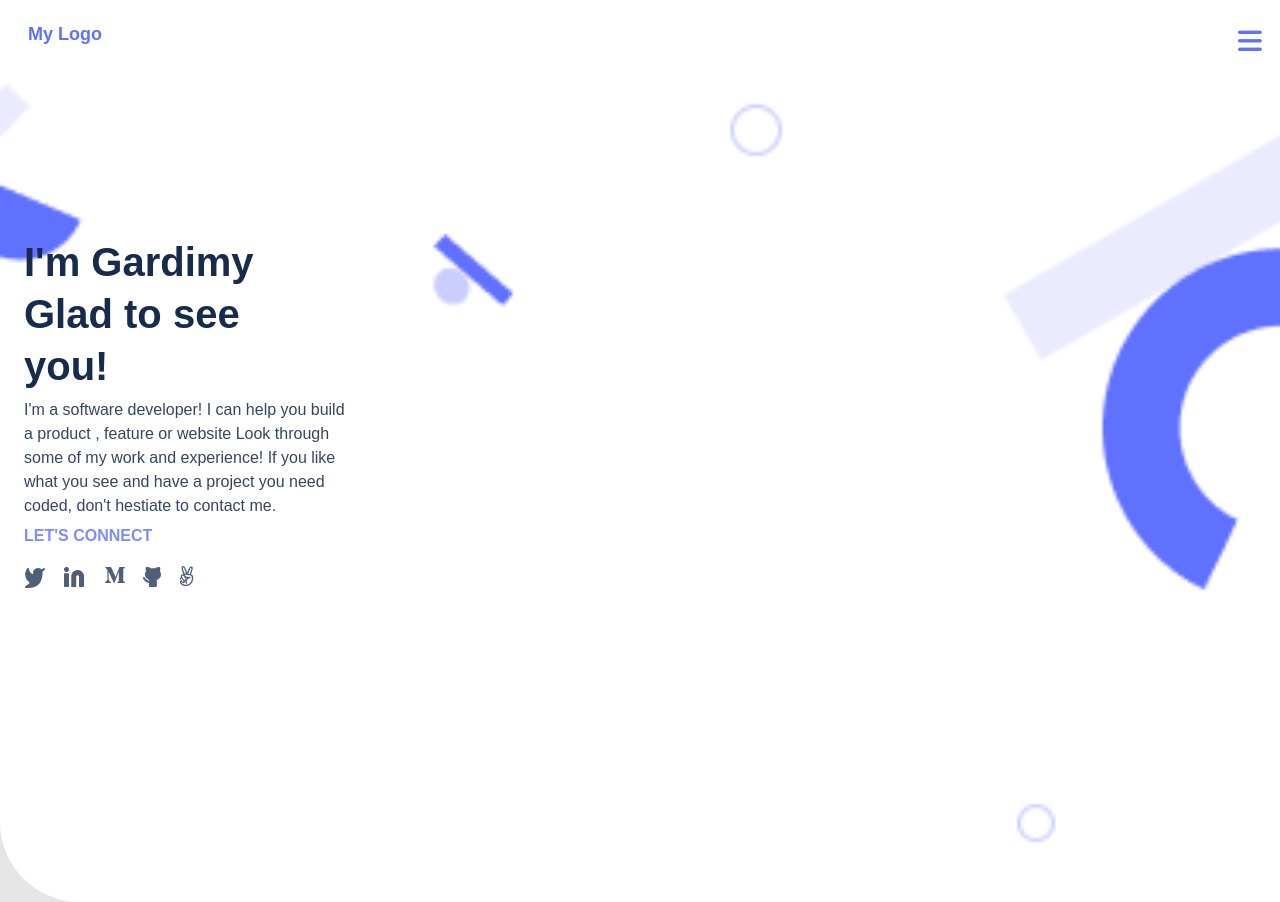
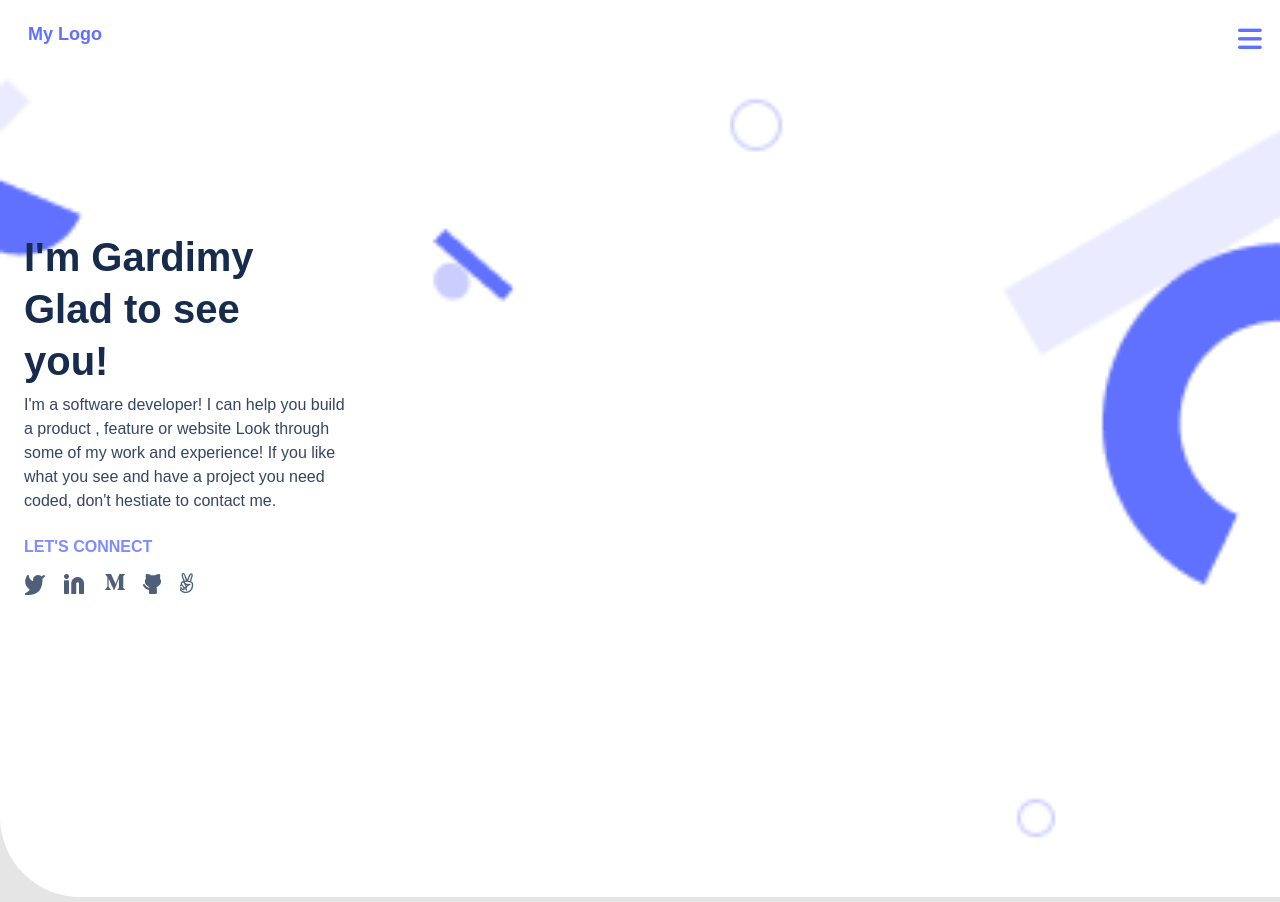
Before and after one commit to Gardimy/Mobile-first, a website: page index.html in a window 1280 px wide. Drawn offline with Linux system fonts and the light colour scheme.

Commit message:
Update index.html and style.css

```diff
--- a/index.html
+++ b/index.html
@@ -9,25 +9,24 @@
 	<script src="https://kit.fontawesome.com/27ebd9ab14.js" crossorigin="anonymous"></script>
 </head>
 <body>
-	<header>
-	<nav>
+	<section class="header">
+
 		<div class="header-page">
 			<a href="#index.html" class="Mylogo"> My Logo</a>
 			<a class="Hamberger"><i class="fa-solid fa-bars"></i></a>
 		</div>
-	</nav>
 
 		<div class="header-container">
 		  <h1 class="title1">I'm Gardimy <br>Glad to see you!</h1>
-		  <p class="title2">
+		  <h2 class="title2">
 			I'm a software developer! I can help you build a product ,
 			feature or website Look through some of my work and experience! If you
 			like what you see and have a project you need coded,
 			 don't hestiate to contact me.
-		  </p>
+		  </h2>
 
 		  <div class="social-icon">
-			<p class="connect" href="#">LET'S CONNECT</p>
+			<h3 class="connect" href="#">LET'S CONNECT</h3>
 			<ul>
 			  <li><a href="https://twitter.com/"><img src="Images/twitter.png" alt="Twitter Icon"></a></li>
 			  <li><a href="https://www.linkedin.com/in/gardimy-charles-40b795212/"><img src="Images/linkedin.png" alt="Linkedin Icon"></a></li>
@@ -37,6 +36,6 @@
 			</ul>
 		  </div>
 		  </div>
- </header>
+	</section>
 </body>
 </html>
--- a/style.css
+++ b/style.css
@@ -22,6 +22,7 @@ body {
   width: 16px;
   top: 17px;
   left: 4px;
+  display: flex;
   margin: 2px;
   cursor: pointer;
   color: #6070ff;
@@ -44,7 +45,7 @@ body {
   transition: all 0.2s ease;
 }
 
-header {
+.header {
   background-color: #fff;
   border-bottom-left-radius: 80px;
 }
@@ -101,6 +102,7 @@ header {
   color: #7f8cff;
   margin: 0;
   line-height: 24px;
+  padding-top: 16px;
 }
 
 .social-icon ul {
@@ -113,4 +115,5 @@ header {
   align-items: flex-start;
   justify-content: space-between;
   list-style: none;
+  padding-top: 30px;
 }
```
